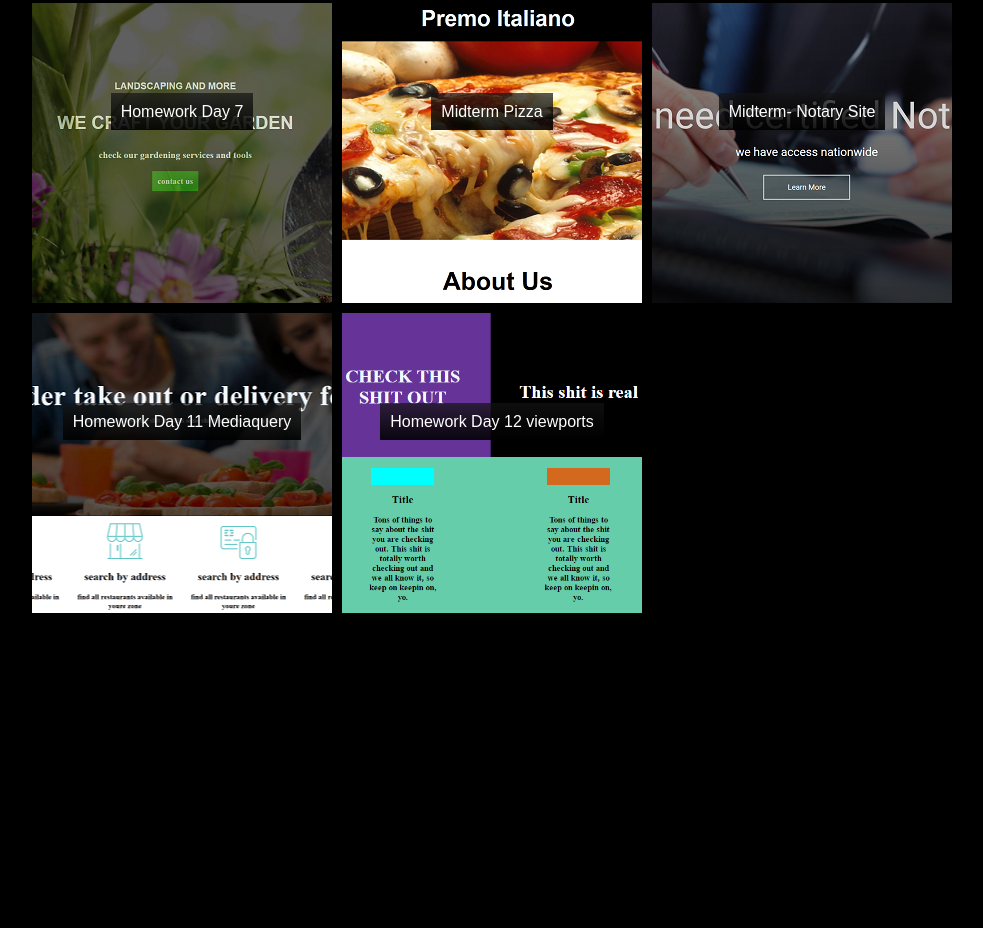
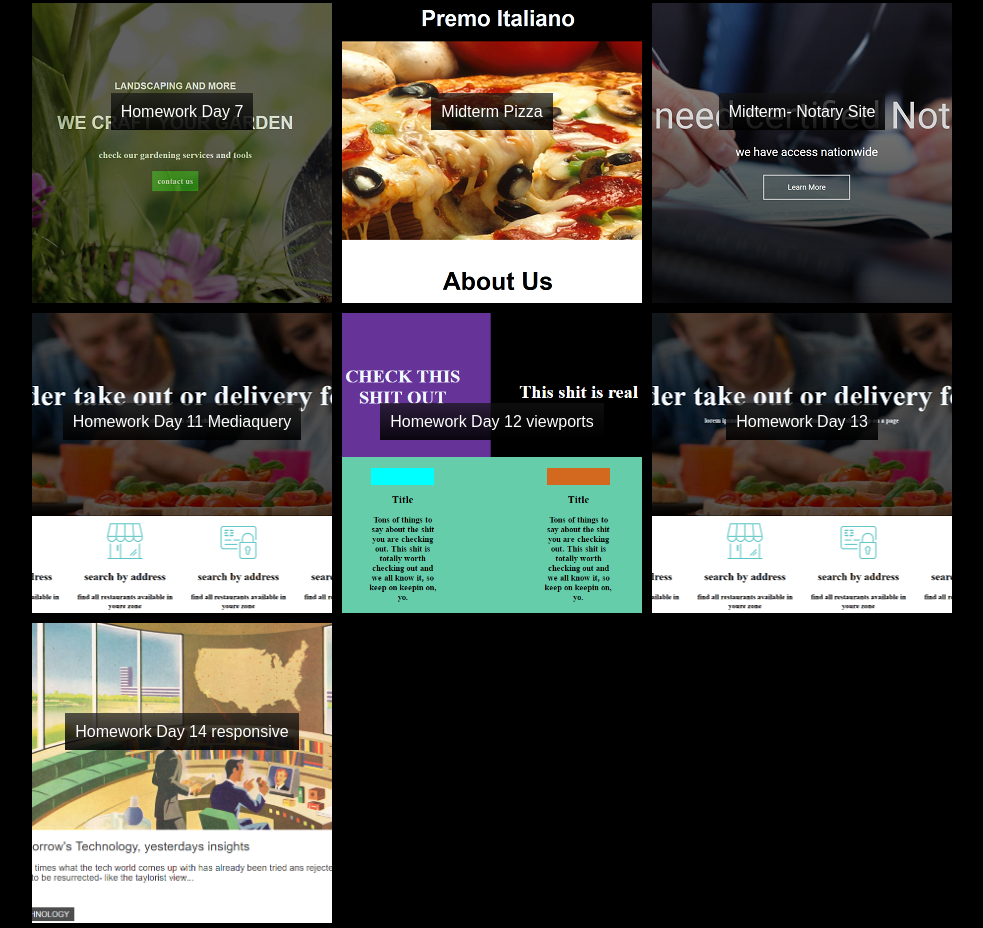
Before and after one commit to CameronReid09/cameronreid09.github.io, a plain HTML site: page index.html in a window 1280 px wide. Shown: the part 702-1630 px from the top of the page, without its empty margins (73-1056 px from the left). Before the commit the page ends 1320 px from the top, so only its background shows below. Drawn offline with Linux system fonts and the light colour scheme.

Commit message:
index hw add day 14

```diff
--- a/index-style.css
+++ b/index-style.css
@@ -120,6 +120,24 @@
     width: 300px;
     height: 300px;
 }
+#tiles section:nth-child(12) {
+    background: url(pics/hw10.PNG);
+    background-size: 300px 300px;
+    background-position: center;
+    background-size: cover;
+    text-align: center;
+    width: 300px;
+    height: 300px;
+}
+#tiles section:nth-child(13) {
+    background: url(pics/hw14bootsraphiddenvisible.PNG);
+    background-size: 300px 300px;
+    background-position: center;
+    background-size: cover;
+    text-align: center;
+    width: 300px;
+    height: 300px;
+}
 #tiles div:hover {
      color: grey;
     background: linear-gradient(to bottom, rgba(20,20,20,0.4) 0%,rgba(0,0,0,0.4) 100%), url(../img/wine-bg.jpg);
--- a/index.html
+++ b/index.html
@@ -64,6 +64,16 @@
                     <a href="homeworkday12-viewports/viewport.html">Homework Day 12 viewports</a>
                 </div>
             </section>
+            <section>
+                <div>
+                    <a href="homeworkday13-viewports/viewport.html">Homework Day 13</a>
+                </div>
+            </section>
+            <section>
+                <div>
+                    <a href="homeworkday14-responsiveboot/homework.html">Homework Day 14 responsive</a>
+                </div>
+            </section>
         </main>
     </body>
 </html>
```
Also changed, not shown: pics/hw14bootsraphiddenvisible.PNG (added).
